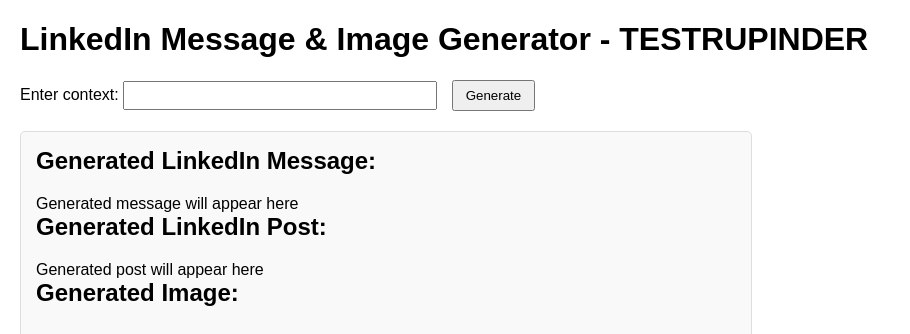
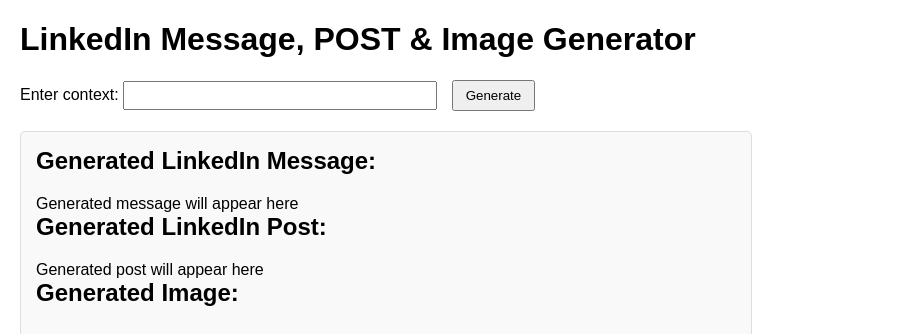
Before and after one commit to airupinder/linkedin-ai-message-site, a website: page index.html in a window 1280 px wide. Shown: the top 334 px of the page, without its empty margins (0-910 px from the left). Drawn offline with Linux system fonts and the light colour scheme.

Commit message:
Update index.html
POST witten in highlight

```diff
--- a/index.html
+++ b/index.html
@@ -3,7 +3,7 @@
 <head>
   <meta charset="UTF-8" />
   <meta name="viewport" content="width=device-width, initial-scale=1" />
-  <title>LinkedIn Message & Image Generator - TESTRUPINDER</title>
+  <title>LinkedIn Message, POST & Image Generator</title>
   <style>
     body {
       font-family: Arial, sans-serif;
@@ -35,7 +35,7 @@
   </style>
 </head>
 <body>
-  <h1>LinkedIn Message & Image Generator - TESTRUPINDER</h1>
+  <h1>LinkedIn Message, POST & Image Generator</h1>
 
   <form id="contextForm">
     <label for="context">Enter context:</label>
```
